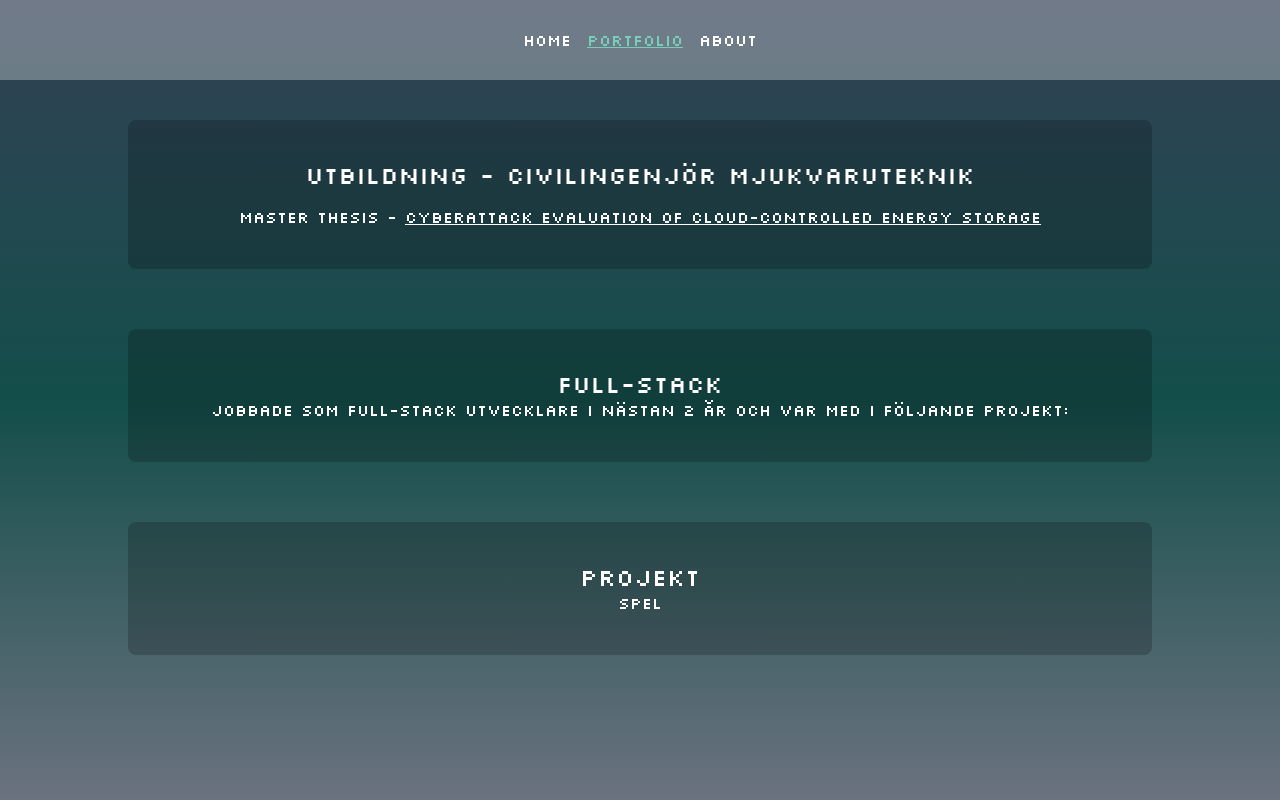
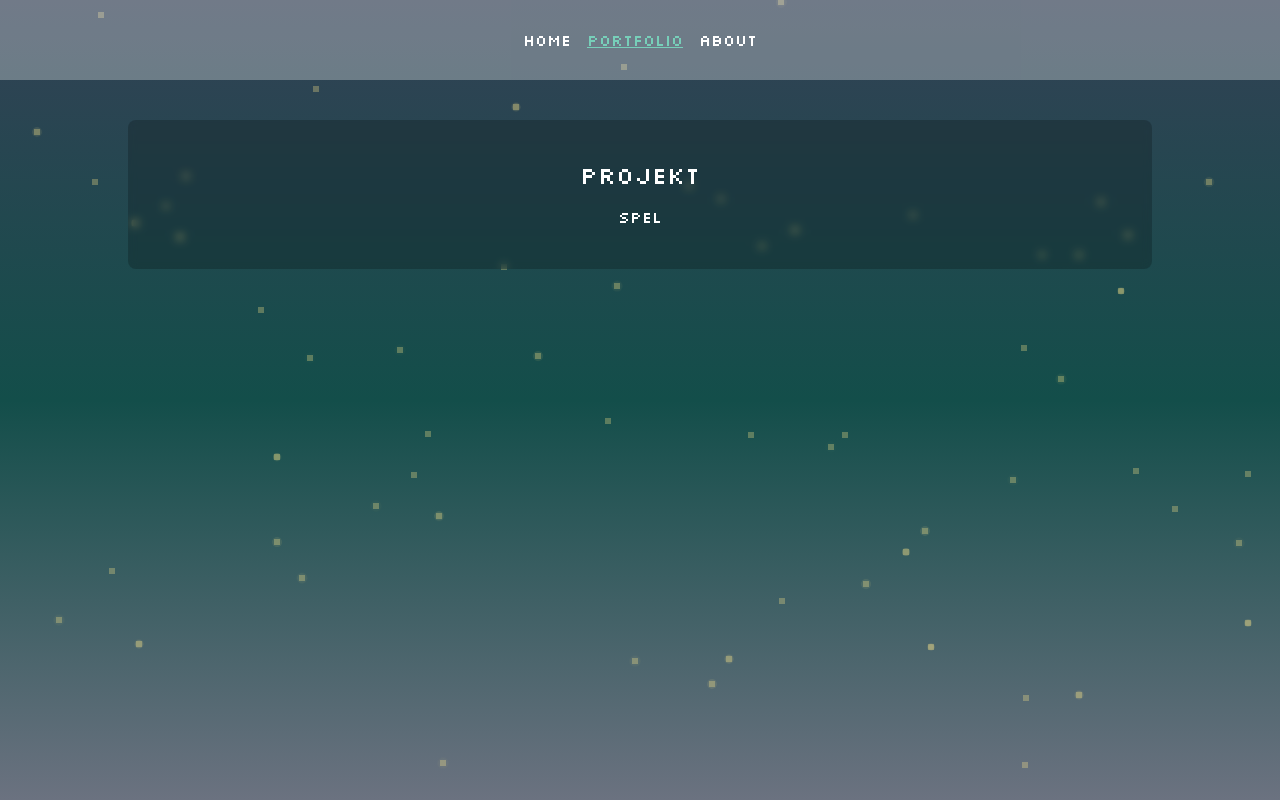
Before and after one commit to oscarsson444/cyberfortet, a React (Vite) app: page /portfolio in a window 1280 px wide. Built offline with nearby package versions, Linux system fonts and the light colour scheme.

Commit message:
Improved about and portfolio page.

```diff
--- a/src/components/Star.jsx
+++ b/src/components/Star.jsx
@@ -4,7 +4,7 @@ export default function Star() {
     <span class="relative flex h-[6px] w-[6px]">
       <span
         style={{ animationDelay: randomDelay }}
-        class={`animate-ping absolute inline-flex h-full w-full rounded-full bg-amber-200 opacity-75`}
+        class={`animate-ping absolute inline-flex h-full w-full rounded-full bg-amber-200 opacity-30`}
       ></span>
       <span class="relative inline-flex h-[6px] w-[6px] bg-amber-200 opacity-30"></span>
     </span>
--- a/src/index.css
+++ b/src/index.css
@@ -35,4 +35,8 @@
   .article-background{
     @apply bg-black/20 p-4 rounded-xl text-white;
   }
+
+  .portfolio-card {
+    @apply bg-black/20 backdrop-blur-sm z-10 p-10 rounded-lg flex flex-col items-center w-4/5 gap-4;
+  }
 }
--- a/src/routes/about.jsx
+++ b/src/routes/about.jsx
@@ -2,36 +2,126 @@ import { FaLinkedin } from "react-icons/fa";
 import { MdOutlineEmail } from "react-icons/md";
 import { Link } from "react-router-dom";
 import { motion } from "framer-motion";
+import { useEffect, useState } from "react";
+import Star from "../components/Star";
 
 export default function About() {
+  const [stars, setStars] = useState([]);
+
+  useEffect(() => {
+    const documentHeight = document.documentElement.scrollHeight;
+    const documentWidth = document.documentElement.scrollWidth;
+
+    const starConstant = Math.ceil(documentHeight * documentWidth * 0.00006);
+
+    const starsArray = [...Array(starConstant)].map(() => ({
+      top: Math.random() * (documentHeight - 10),
+      left: Math.random() * (documentWidth - 10),
+    }));
+
+    setStars(starsArray);
+  }, []);
   return (
-    <div className="text-white flex flex-col w-full items-center">
+    <div className="text-white flex flex-col w-full items-center mb-20">
       <motion.div
         initial={{ opacity: 0 }}
         animate={{ opacity: 1 }}
         transition={{
           duration: 0.5,
         }}
-        className="bg-black/20 p-10 mt-10 rounded-lg flex flex-col items-center w-4/5"
+        className="bg-black/20 backdrop-blur-sm z-10 p-10 mt-10 rounded-lg flex flex-col items-center w-4/5"
       >
         <h4>Hej och välkommen till cyberfortet!</h4>
         <div className="grid md:grid-cols-4 grid-cols-1 mt-5 md:gap-4 ">
           <div className="col-span-3">
             <p>
               Jag som driver hemsidan heter Joakim Oscarsson och är en
-              teknikentusiast som precis tagit civilingenjörsexamen i
-              mjukvaruteknik med inriktning säkra system från Linköpings
-              universitet.
+              teknikentusiast som 2024 tog civilingenjörsexamen i mjukvaruteknik
+              med inriktning säkra system från Linköpings universitet.
               <br />
               <br />
-              Målet med hemsidan är att skriva om olika koncept inom IT/OT som
-              jag själv vill lära mig mer om. Det kan vara allt från hur en
-              router fungerar till en detaljerad guide till en CTF utmaning.
+              Målet med hemsidan är att skriva om olika koncept inom IT som jag
+              själv vill lära mig mer om. Det kan vara allt från projekt med en
+              Raspberry Pi till en detaljerad guide om en CTF utmaning. Nedan
+              följer lite information om min utbildning och deltidsjobb.
               <br />
               <br />
             </p>
             <div className="w-full flex flex-col gap-4 mb-6 md:mb-0">
-              <p>Om du vill ta kontakt med mig finns jag här:</p>
+              <div className="flex flex-col">
+                <p className="text-xl">Master Thesis</p>
+                <a
+                  className="underline"
+                  target="_blank"
+                  rel="noreferrer"
+                  href="https://liu.diva-portal.org/smash/record.jsf?pid=diva2%3A1879960&dswid=-5512"
+                >
+                  Cyberattack Evaluation of Cloud-controlled Energy Storage
+                </a>
+              </div>
+              <div className="flex flex-col">
+                <p className="text-xl">Kurser</p>
+                <a
+                  className="underline"
+                  target="_blank"
+                  rel="noreferrer"
+                  href="https://studieinfo.liu.se/program/6CMJU/4208#curriculum"
+                >
+                  Programplan, inriktning Säkra System
+                </a>
+              </div>
+              <div className="flex flex-col">
+                <div className=" inline-block">
+                  <p className="text-xl inline">Full-Stack på </p>
+                  <a
+                    className="underline text-xl"
+                    target="_blank"
+                    rel="noreferrer"
+                    href="https://alobyte.se/"
+                  >
+                    Alobyte
+                  </a>
+                  <p className="inline text-xl"> (2022-2024)</p>
+                </div>
+                <p>Arbetade med frameworks som:</p>
+                <ul className="list-disc list-inside">
+                  <li>
+                    <Link to="https://react.dev/" className="underline">
+                      React
+                    </Link>
+                  </li>
+                  <li>
+                    <Link to="https://nextjs.org/" className="underline">
+                      Next.js
+                    </Link>
+                  </li>
+                  <li>
+                    <Link to="https://vitejs.dev/" className="underline">
+                      Vite.js
+                    </Link>
+                  </li>
+                  <li>
+                    <Link to="https://tailwindcss.com/" className="underline">
+                      Tailwind CSS
+                    </Link>
+                  </li>
+                  <li>
+                    <Link to="https://nestjs.com/" className="underline">
+                      NestJS
+                    </Link>
+                  </li>
+                  <li>
+                    <Link
+                      to="https://fastapi.tiangolo.com/"
+                      className="underline"
+                    >
+                      FastAPI
+                    </Link>
+                  </li>
+                </ul>
+              </div>
+
+              <p className="text-xl mt-10">Kontakt</p>
               <div className="flex flex-row md:flex-col gap-4">
                 <Link
                   to="https://www.linkedin.com/in/joakim-oscarsson-5145a919b"
@@ -65,6 +155,19 @@ export default function About() {
           />
         </div>
       </motion.div>
+      {stars.map((star, index) => (
+        <div
+          key={index}
+          className="absolute"
+          style={{
+            top: `${star.top}px`,
+            left: `${star.left}px`,
+            transform: "translate(-50%, -50%)",
+          }}
+        >
+          <Star />
+        </div>
+      ))}
     </div>
   );
 }
--- a/src/routes/home.jsx
+++ b/src/routes/home.jsx
@@ -18,8 +18,8 @@ export default function Home() {
     const starConstant = Math.ceil(documentHeight * documentWidth * 0.00006);
 
     const starsArray = [...Array(starConstant)].map(() => ({
-      top: Math.random() * (documentHeight - 5),
-      left: Math.random() * (documentWidth - 5),
+      top: Math.random() * (documentHeight - 10),
+      left: Math.random() * (documentWidth - 10),
     }));
 
     setStars(starsArray);
@@ -45,12 +45,11 @@ export default function Home() {
   return (
     <div className="text-white w-full text-center">
       <motion.div
-        initial={{ opacity: 0, scale: 0.7 }}
-        animate={{ opacity: 1, scale: 1 }}
+        initial={{ opacity: 0 }}
+        animate={{ opacity: 1 }}
         transition={{
-          duration: 0.5,
+          duration: 1.5,
           delay: 0.2,
-          ease: [0, 0.71, 0.2, 1.01],
         }}
         className="flex h-[calc(100vh-80px)] justify-center w-full flex-col gap-5 text-center"
       >
--- a/src/routes/portfolio.jsx
+++ b/src/routes/portfolio.jsx
@@ -1,7 +1,24 @@
 import { motion } from "framer-motion";
 import { Link } from "react-router-dom";
+import { useEffect, useState } from "react";
+import Star from "../components/Star";
 
 export default function Portfolio() {
+  const [stars, setStars] = useState([]);
+
+  useEffect(() => {
+    const documentHeight = document.documentElement.scrollHeight;
+    const documentWidth = document.documentElement.scrollWidth;
+
+    const starConstant = Math.ceil(documentHeight * documentWidth * 0.00006);
+
+    const starsArray = [...Array(starConstant)].map(() => ({
+      top: Math.random() * (documentHeight - 10),
+      left: Math.random() * (documentWidth - 10),
+    }));
+
+    setStars(starsArray);
+  }, []);
   return (
     <div className="text-white flex flex-col gap-5 w-full justify-center items-center">
       <motion.div
@@ -10,48 +27,24 @@ export default function Portfolio() {
         transition={{
           duration: 0.5,
         }}
-        className="bg-black/20 p-10 mt-10 rounded-lg flex flex-col items-center w-4/5 gap-4"
-      >
-        <h4>Utbildning - Civilingenjör Mjukvaruteknik</h4>
-        <ul>
-          <li className="flex gap-2">
-            <p>Master Thesis - </p>
-            <a
-              className="underline"
-              target="_blank"
-              rel="noreferrer"
-              href="https://liu.diva-portal.org/smash/record.jsf?pid=diva2%3A1879960&dswid=-5512"
-            >
-              Cyberattack Evaluation of Cloud-controlled Energy Storage
-            </a>
-          </li>
-        </ul>
-      </motion.div>
-      <motion.div
-        initial={{ opacity: 0 }}
-        animate={{ opacity: 1 }}
-        transition={{
-          duration: 0.5,
-        }}
-        className="bg-black/20 p-10 mt-10 rounded-lg flex flex-col items-center w-4/5"
-      >
-        <h4>Full-Stack</h4>
-        <p>
-          Jobbade som full-stack utvecklare i nästan 2 år och var med i följande
-          projekt:
-        </p>
-      </motion.div>
-      <motion.div
-        initial={{ opacity: 0 }}
-        animate={{ opacity: 1 }}
-        transition={{
-          duration: 0.5,
-        }}
-        className="bg-black/20 p-10 mt-10 rounded-lg flex flex-col items-center w-4/5"
+        className="portfolio-card mt-10"
       >
         <h4>Projekt</h4>
         <p>Spel</p>
       </motion.div>
+      {stars.map((star, index) => (
+        <div
+          key={index}
+          className="absolute"
+          style={{
+            top: `${star.top}px`,
+            left: `${star.left}px`,
+            transform: "translate(-50%, -50%)",
+          }}
+        >
+          <Star />
+        </div>
+      ))}
     </div>
   );
 }
--- a/src/routes/root.jsx
+++ b/src/routes/root.jsx
@@ -1,8 +1,13 @@
 import { Outlet, useLocation } from "react-router-dom";
 import Header from "../components/Header";
+import { useEffect } from "react";
 
 export default function Root() {
   const location = useLocation();
+
+  useEffect(() => {
+    window.scrollTo(0, 0);
+  }, [location]);
 
   return (
     <div className="font-regular bg-gradient-to-t from-gray-500 via-teal-900 to-slate-700 h-fit min-h-screen w-full">
```
